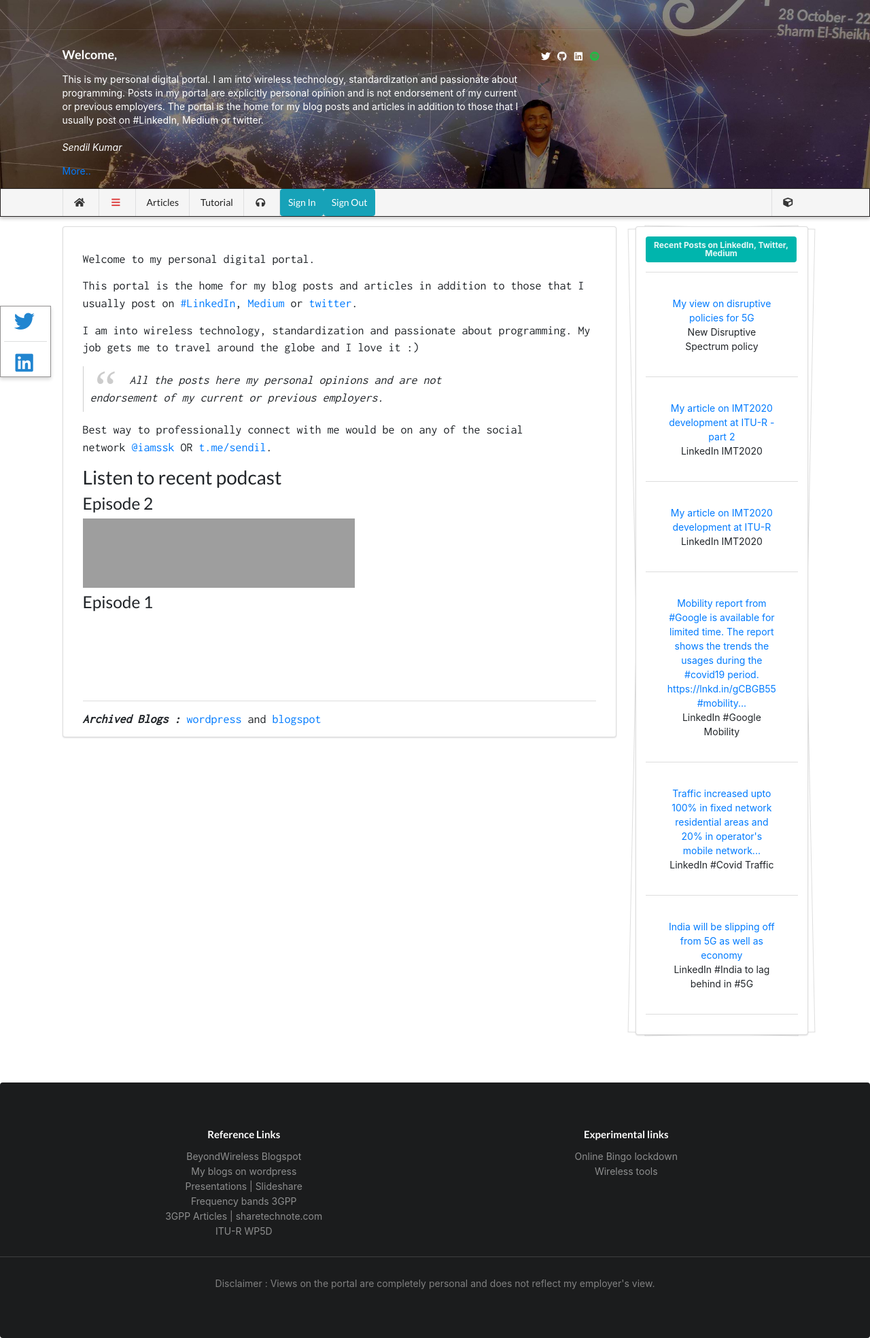
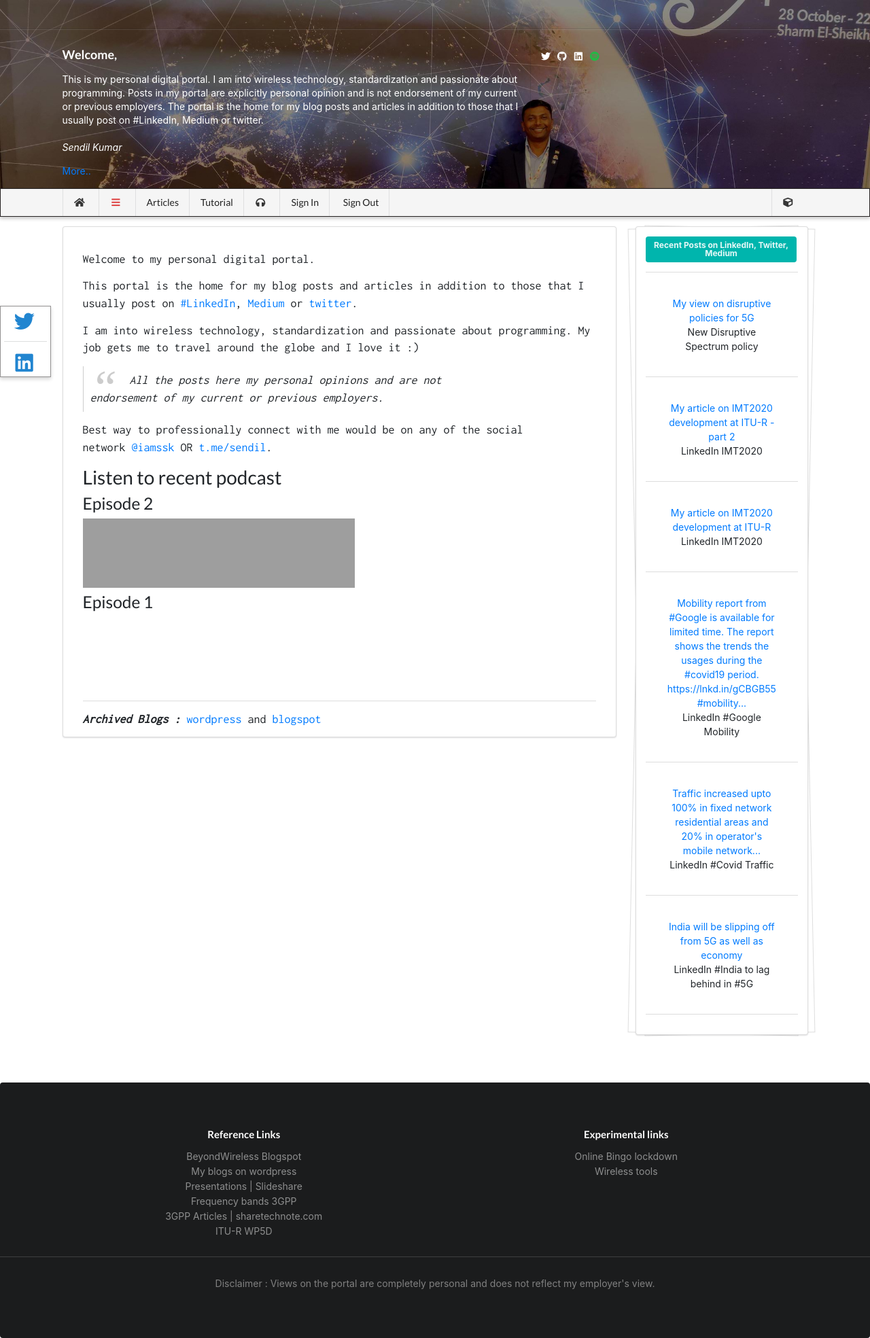
Before and after one commit to wiless/wiless.github.io, a Jekyll site: the page built from index.html, in a window 1280 px wide. Shown: the whole page at 68% size. Built offline with Jekyll 4.4.1, drawn with Linux system fonts in a browser that asks for light colours; nearby versions of some CDN libraries; some web fonts are replaced; comment, search, counter and statistics services are not loaded; a style sheet for code colours, icons or effects is not loaded; grey boxes are pictures that could not be loaded.

Commit message:
Update menu.html

```diff
--- a/_includes/menu.html
+++ b/_includes/menu.html
@@ -20,8 +20,8 @@
         <a href="/articles" class="item">Articles</a>
         <a href="/tutorial" class="item">Tutorial</a>
         <a href="/podcast" class="item"> <i class="icon headphones"></i> </a>
-         <button class="btn btn-info" onclick="signIn()">Sign In</button>
-         <button type="button" onclick="signOut();" class="btn btn-info">Sign Out</button>
+         <button class="ui item button" onclick="signIn()">Sign In</button>
+         <button class="ui item button" onclick="signOut()">Sign Out</button>
         <div href="#" class="ui right floated dropdown item">
             <i class="cube  icon"></i>
             <div class="menu">
```
